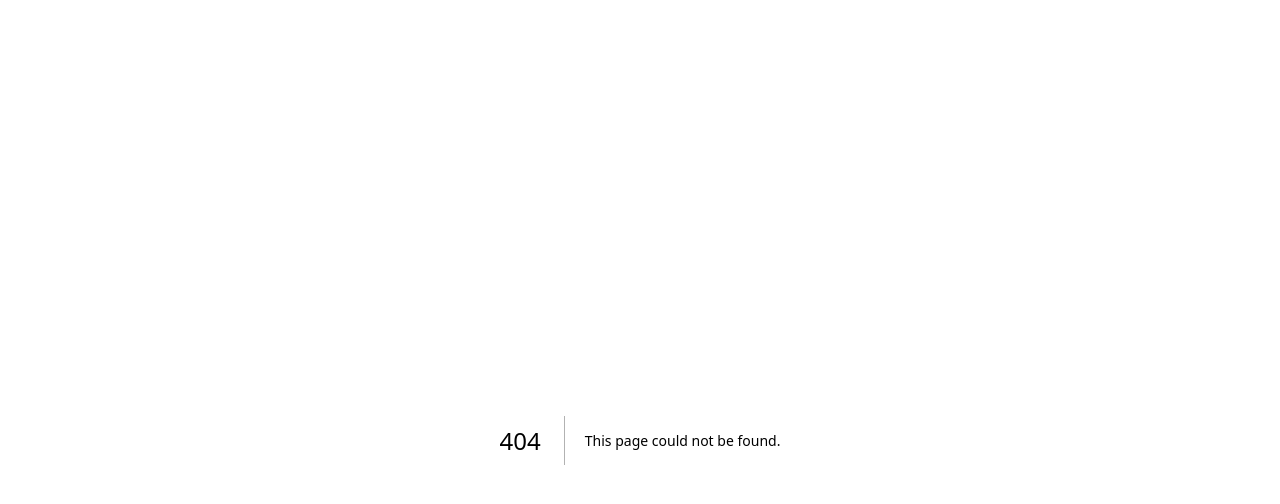
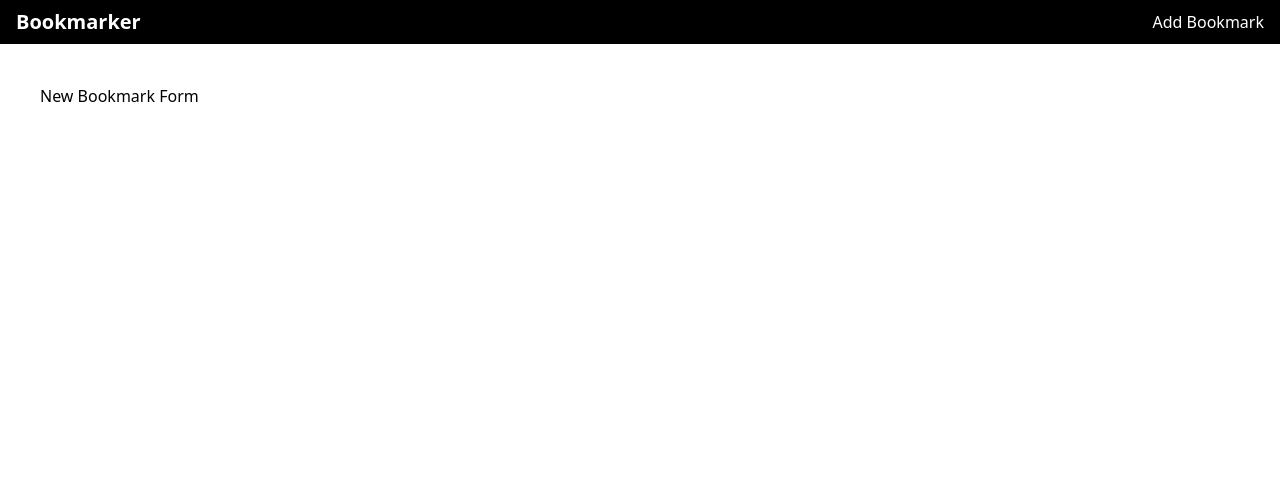
Before and after one commit to iBoukhenna/kubernetes-masterclass, a Next.js app in the folder nextjs-project/: page /add in a window 1280 px wide. Before the commit this address had no page. Shown: the top 504 px of the page. Built offline with nearby package versions, Linux system fonts and the light colour scheme.

Commit message:
create navbar and add form

```diff
--- /dev/null
+++ b/nextjs-project/components/NavBar.tsx
@@ -0,0 +1,22 @@
+import Link from "next/link"
+
+const NavBar = () => (
+    <header>
+        <nav className="bg-black">
+            <div className="px-4 py-2 flex items-center justify-between">
+            <div>
+                <Link href="/"><span className="text-white text-xl font-bold">Bookmarker</span></Link>
+            </div>
+            <div className="flex items-center">
+                <ul className="navbar-nav">
+                <li className="nav-item">
+                    <Link href="/add"><span className="text-white">Add Bookmark</span></Link>
+                </li>
+                </ul>
+            </div>
+            </div>
+        </nav>
+    </header>
+);
+
+export default NavBar;
--- a/nextjs-project/pages/_app.tsx
+++ b/nextjs-project/pages/_app.tsx
@@ -1,3 +1,4 @@
+import NavBar from '@/components/NavBar';
 import '../styles/globals.css'
 import type { AppProps } from 'next/app'
 import Head from "next/head";
@@ -8,6 +9,7 @@ function MyApp({ Component, pageProps }: AppProps) {
         <Head>
           <title>Bookmarks</title>
         </Head>
+        <NavBar />
         <main>
           <Component {...pageProps} />
         </main>
--- a/nextjs-project/pages/about.tsx
+++ b/nextjs-project/pages/add.tsx
@@ -1,7 +1,7 @@
 export default function About() {
     return (
       <div>
-        <h1>About Next.js!</h1>
+        <h1>New Bookmark Form</h1>
       </div>
     )
 }
--- a/nextjs-project/pages/index.tsx
+++ b/nextjs-project/pages/index.tsx
@@ -1,7 +1,7 @@
 export default function Home() {
     return (
       <div>
-        <h1>Hello Next.js!</h1>
+          <h1>Bookmarks</h1>
       </div>
     )
 }
```
